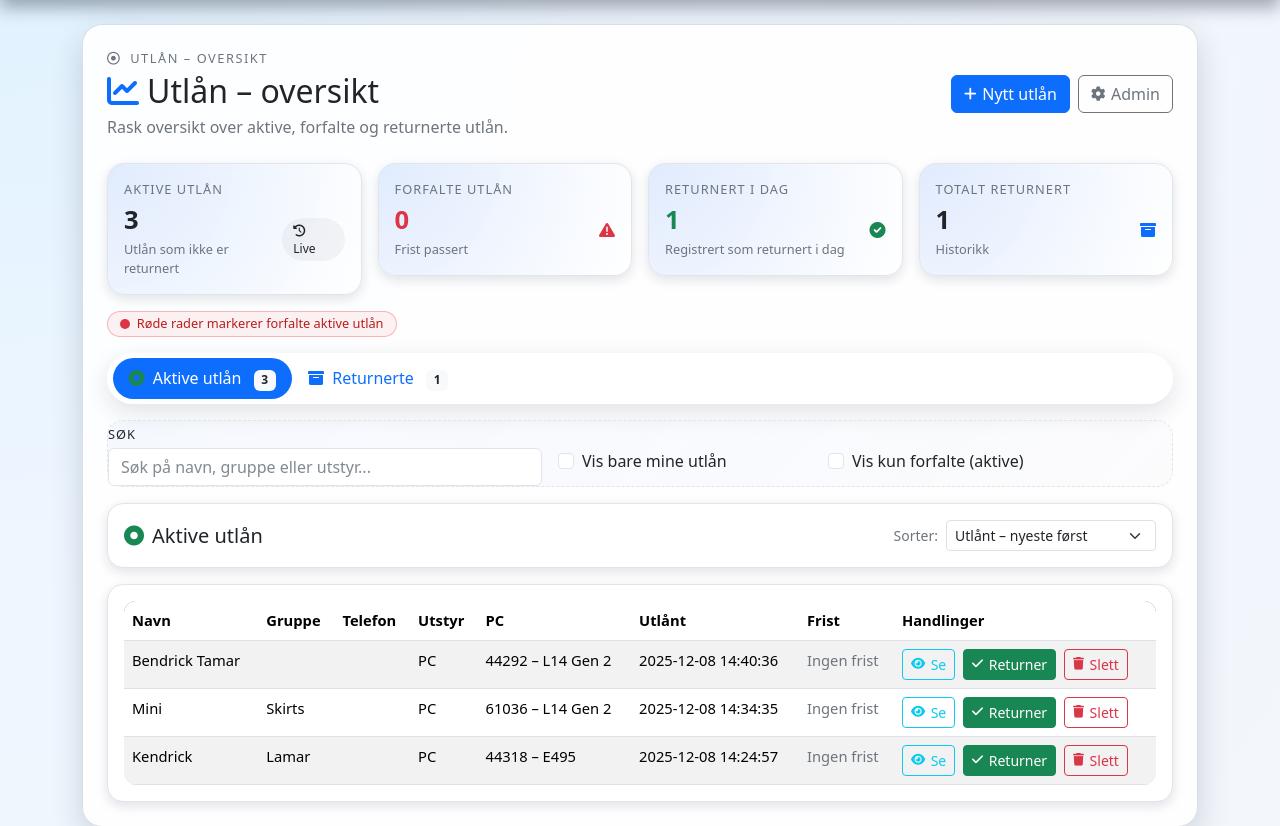
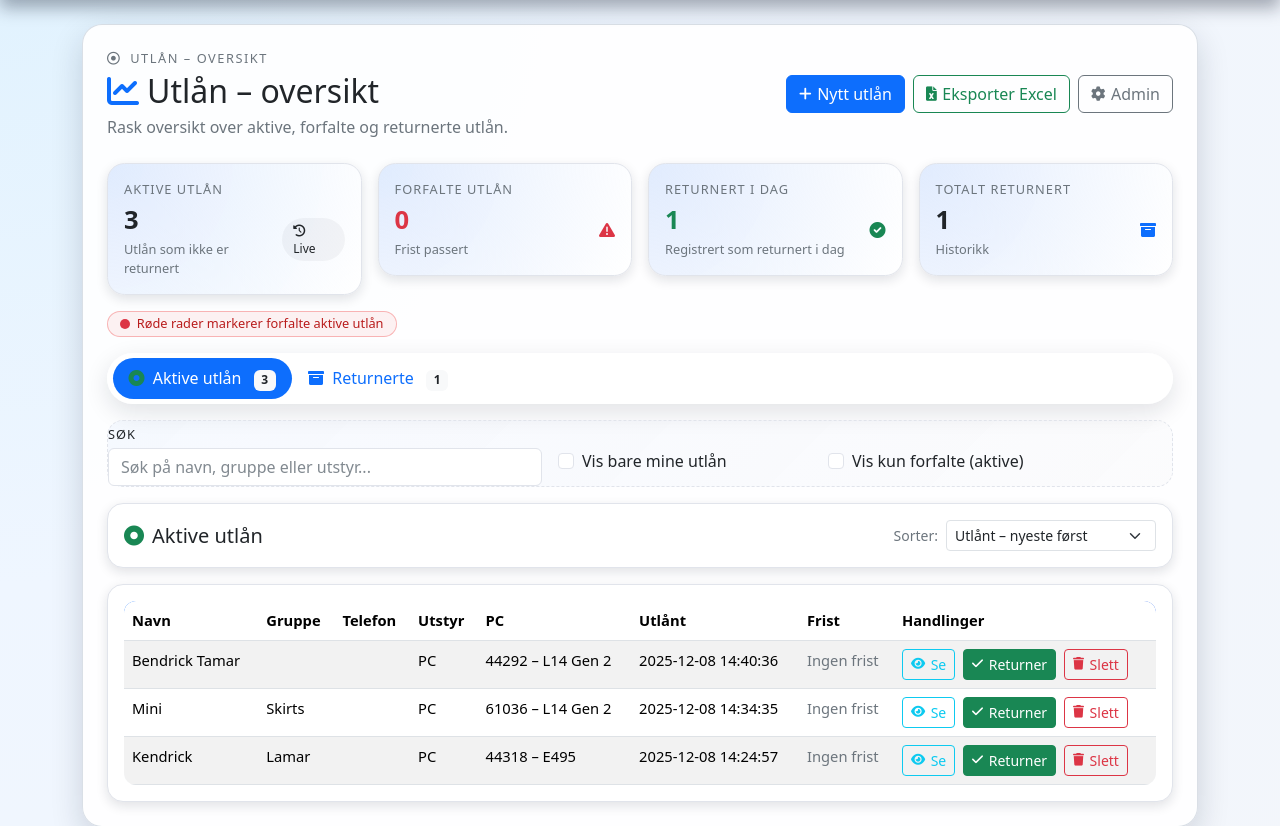
Before and after one commit to HenrikHaalandDev/ikt_ultaan, a Flask app: page /dashboard in a window 1280 px wide. Shown: the part 56-882 px from the top of the page. Run offline with Flask 3, Linux system fonts and the light colour scheme; a user stored in the database is signed in.

Commit message:
update dashboard

```diff
--- a/templates/dashboard.html
+++ b/templates/dashboard.html
@@ -22,12 +22,18 @@
                 <a href="{{ url_for('new_loan') }}" class="btn btn-primary btn-icon">
                     <i class="fas fa-plus"></i> {{ t('Nytt utlån') }}
                 </a>
+
                 {% if is_admin %}
+                <a href="{{ url_for('export_loans_excel') }}" class="btn btn-outline-success btn-icon">
+                    <i class="fa-solid fa-file-excel"></i> {{ t('Eksporter Excel') }}
+                </a>
+
                 <a href="{{ url_for('admin_panel') }}" class="btn btn-outline-secondary btn-icon">
                     <i class="fas fa-cog"></i> {{ t('Admin') }}
                 </a>
                 {% endif %}
             </div>
+
         </div>
 
         <!-- Stat cards -->
```
